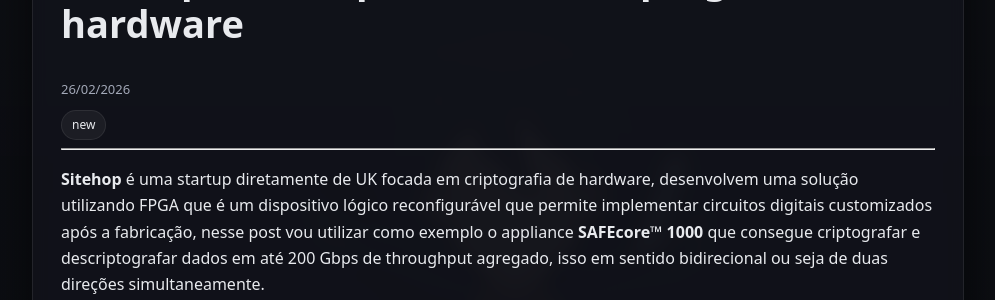
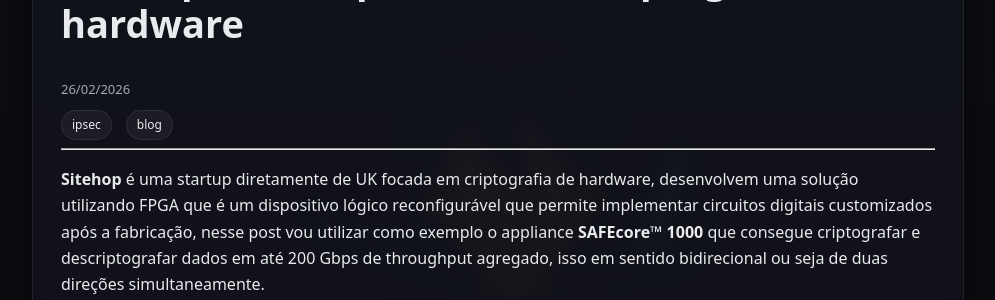
Before and after one commit to carloskyle/carloskyle.github.io, a Jekyll site: the page built from _posts/2026-02-26-sitehop.md, in a window 1280 px wide. Shown: the part 219-519 px from the top of the page, without its empty margins (142-1137 px from the left). Built offline with Jekyll 4.4.1, drawn with Linux system fonts in a browser that asks for light colours.

Commit message:
Update 2026-02-26-sitehop.md

```diff
--- a/_posts/2026-02-26-sitehop.md
+++ b/_posts/2026-02-26-sitehop.md
@@ -2,7 +2,7 @@
 layout: post
 title: "Sitehop - Startup visada em criptografia de hardware"
 date: 2026-02-26
-tags: [new]
+tags: [ipsec, blog]
 ---
 
 **Sitehop** é uma startup diretamente de UK focada em criptografia de hardware, desenvolvem uma solução utilizando FPGA que é um dispositivo lógico reconfigurável que permite implementar circuitos digitais customizados após a fabricação, nesse post vou utilizar como exemplo o appliance **SAFEcore™ 1000** que consegue criptografar e descriptografar dados em até 200 Gbps de throughput agregado, isso em sentido bidirecional ou seja de duas direções simultaneamente.
```
